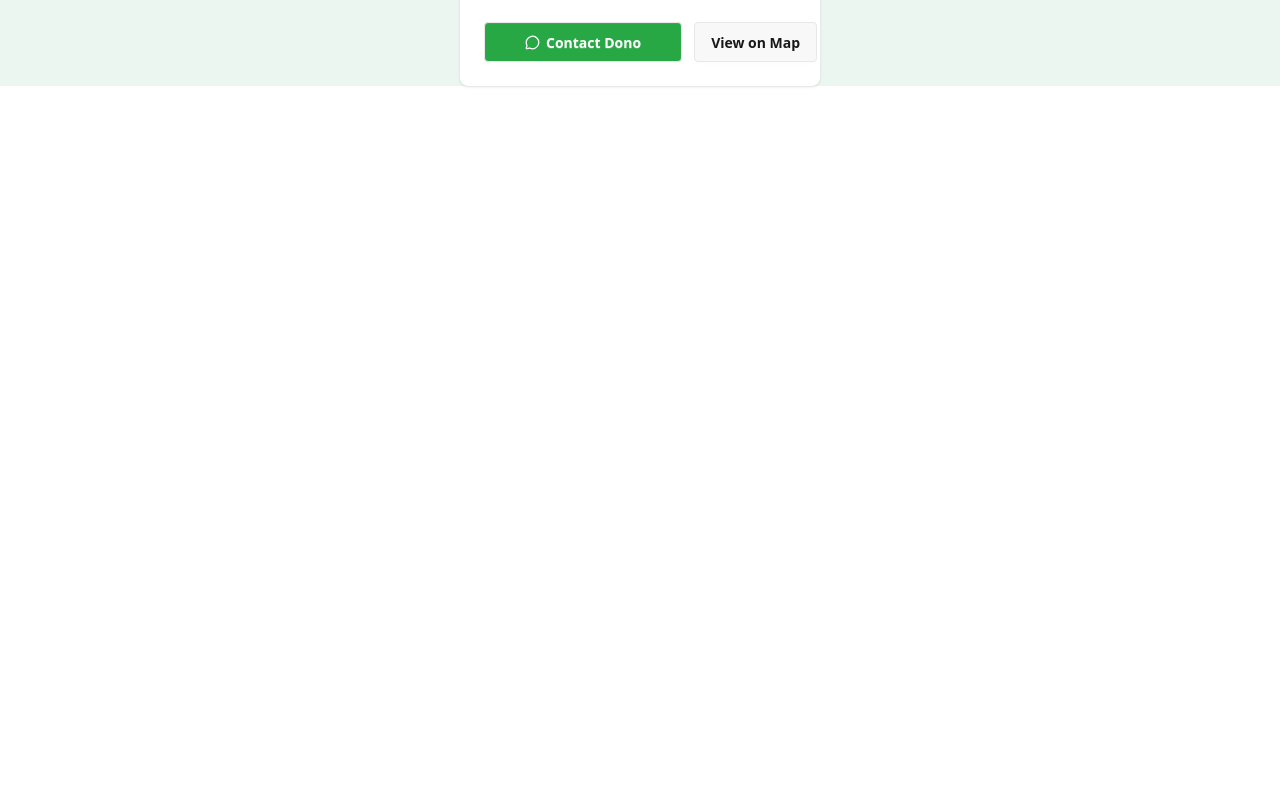
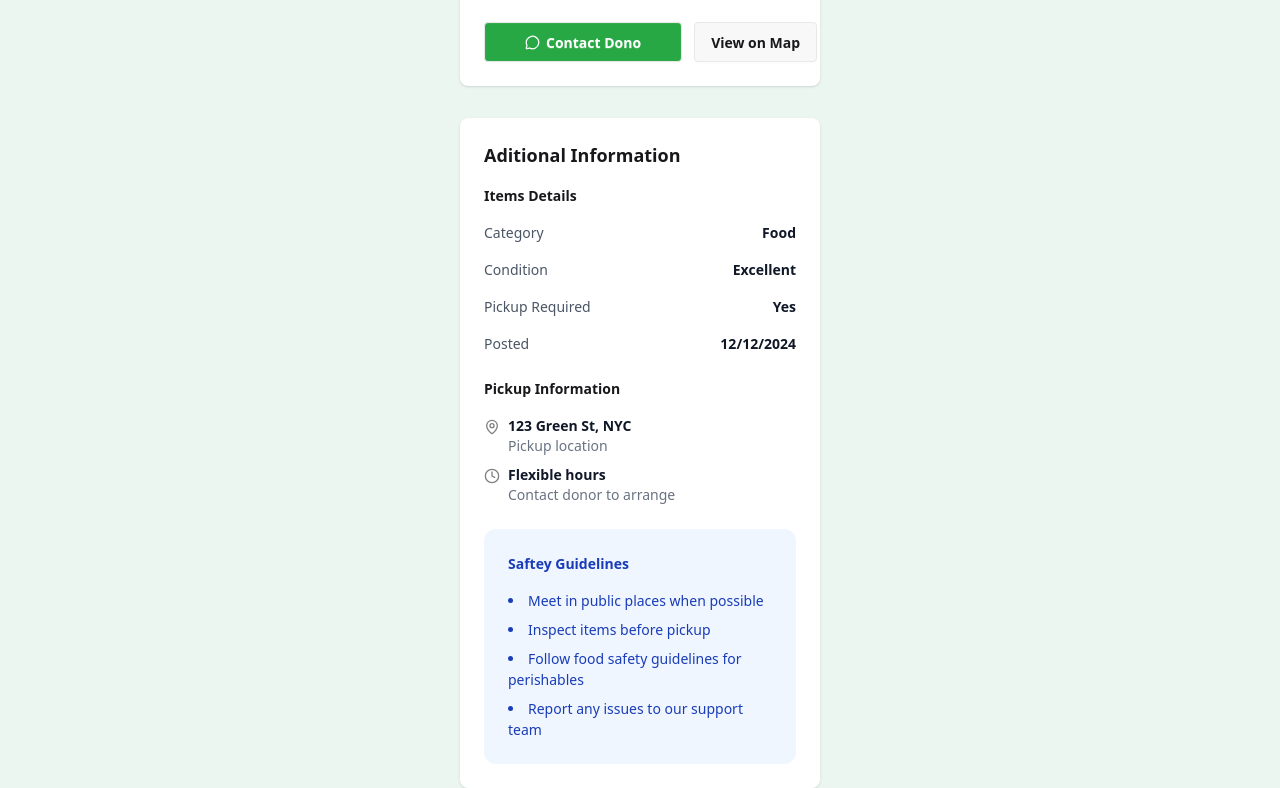
Before and after one commit to rfiguerac/ecoshare, a React (Vite) app: page /donationDetails in a window 1280 px wide. Shown: the part 689-1477 px from the top of the page. Before the commit the page ends 800 px from the top, so only its background shows below. Built offline with nearby package versions, Linux system fonts and the light colour scheme.

Commit message:
añadido el componente aditionalinformation

```diff
--- /dev/null
+++ b/src/components/DonationDetails/AditionalInformation.tsx
@@ -0,0 +1,52 @@
+import { MapPin, Clock4 } from "lucide-react";
+
+export const AditionalInformation = () => {
+    return <>
+        <div className="card bg-base-100 w-90 shadow-sm">
+            <div className="card-body">
+                <h2 className="card-title">Aditional Information</h2>
+                <p className="font-bold mt-2 mb-2">Items Details</p>
+                <div className="flex justify-between items-center mb-2">
+                    <span className="text-gray-600 font-medium">Category</span>
+                    <span className="text-gray-900 font-semibold">Food</span>
+                </div>
+                <div className="flex justify-between items-center mb-2">
+                    <span className="text-gray-600 font-medium">Condition</span>
+                    <span className="text-gray-900 font-semibold">Excellent</span>
+                </div>
+                <div className="flex justify-between items-center mb-2">
+                    <span className="text-gray-600 font-medium">Pickup Required</span>
+                    <span className="text-gray-900 font-semibold">Yes</span>
+                </div>
+                <div className="flex justify-between items-center mb-2">
+                    <span className="text-gray-600 font-medium">Posted</span>
+                    <span className="text-gray-900 font-semibold">12/12/2024</span>
+                </div>
+                <p className="font-bold mt-2 mb-2">Pickup Information</p>
+                <div className="flex items-start space-x-2">
+                    <MapPin size={16} color="grey" className="mt-1" />
+                    <div className="flex flex-col">
+                        <span className="text-gray-900 font-semibold">123 Green St, NYC</span>
+                        <span className="text-gray-500 text-sm">Pickup location</span>
+                    </div>
+                </div>
+                <div className="flex items-start space-x-2">
+                    <Clock4 size={16} color="grey" className="mt-1" />
+                    <div className="flex flex-col">
+                        <span className="text-gray-900 font-semibold">Flexible hours</span>
+                        <span className="text-gray-500 text-sm">Contact donor to arrange</span>
+                    </div>
+                </div>
+                <div className="bg-blue-50 p-6 rounded-xl mt-4">
+                    <h2 className="text-blue-800 font-bold  mb-4">Saftey Guidelines</h2>
+                    <ul className="list-disc list-inside space-y-2 text-blue-800">
+                        <li>Meet in public places when possible</li>
+                        <li>Inspect items before pickup</li>
+                        <li>Follow food safety guidelines for perishables</li>
+                        <li>Report any issues to our support team</li>
+                    </ul>
+                </div>
+            </div>
+        </div>
+    </>
+}
--- a/src/pages/DonationDetailsPage.tsx
+++ b/src/pages/DonationDetailsPage.tsx
@@ -1,8 +1,10 @@
 import { DonationInfo } from '../components/DonationDetails/DonationInfo';
+import { AditionalInformation } from "../components/DonationDetails/AditionalInformation";
 
 export const DonationDetailsPage = () => {
 
-  return <div className="bg-[#EAF6EF] grid grid-cols-1 justify-items-center">
+  return <div className="bg-[#EAF6EF] grid grid-cols-1  gap-8 justify-items-center">
     <DonationInfo/>
+    <AditionalInformation/>
   </div>;
 };
```
